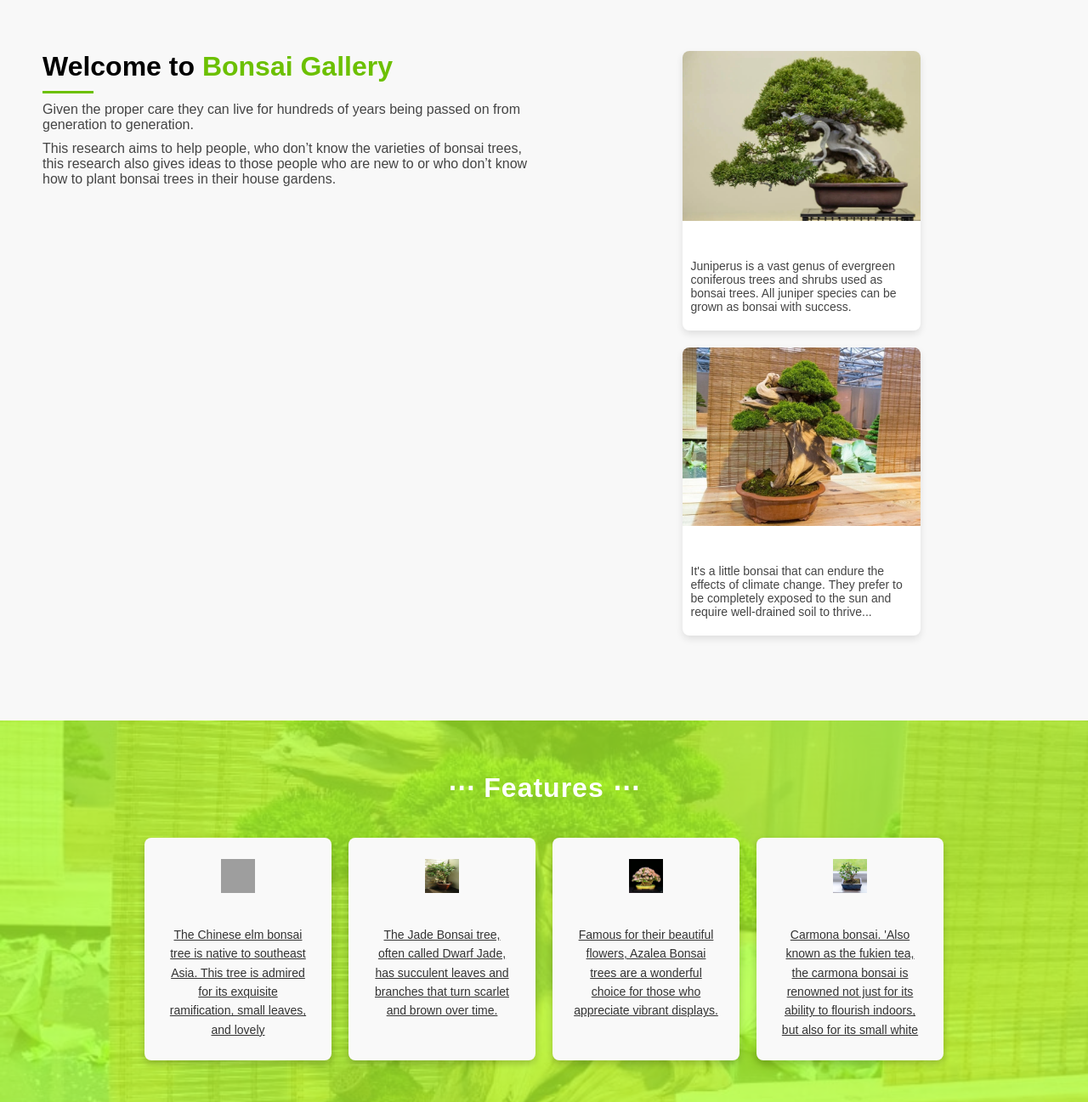
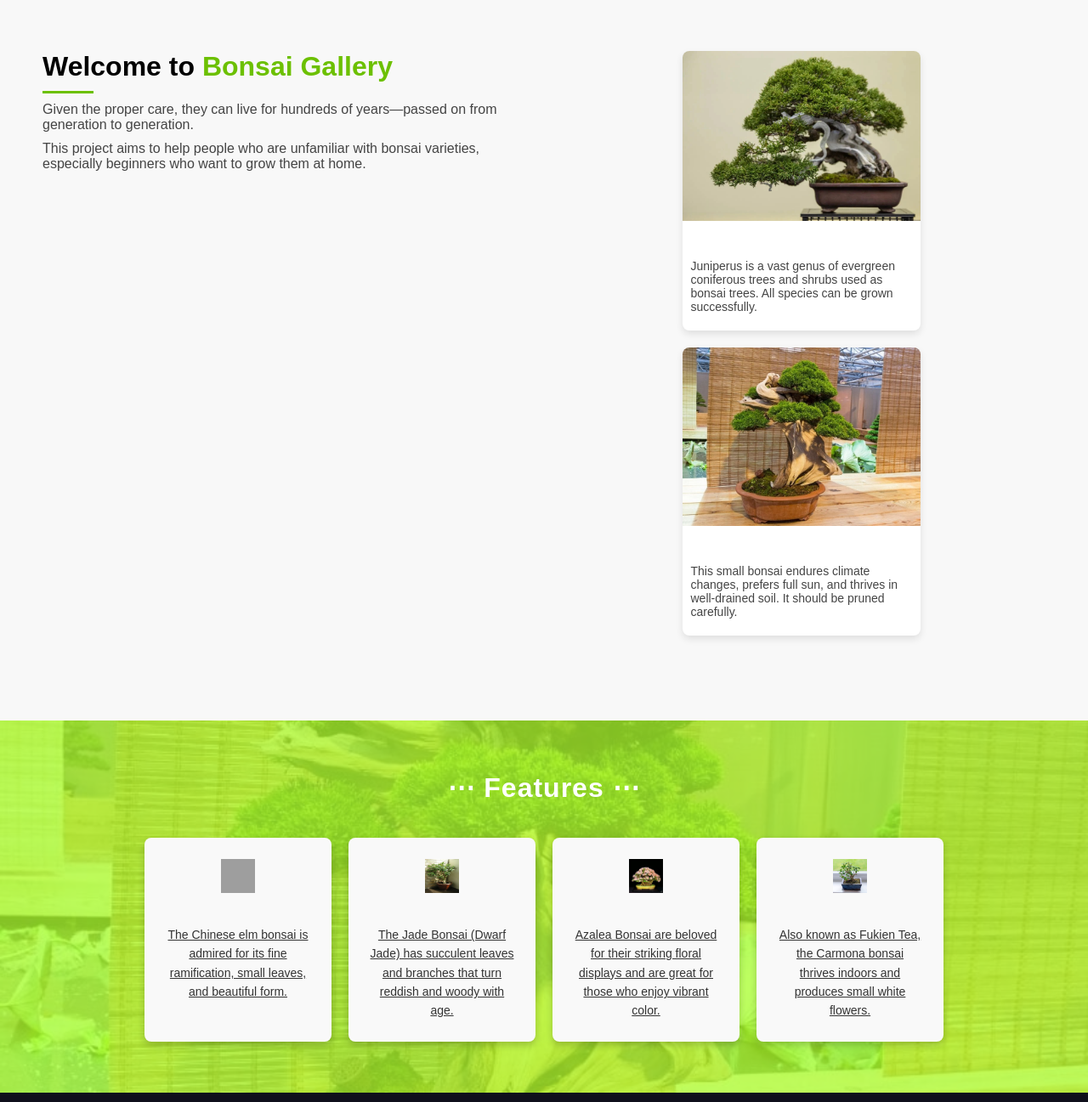
Before and after one commit to KawaiiMatzuGPT/WST-Project, a plain HTML site: page homepage.html in a window 1280 px wide. Shown: the part 920-2217 px from the top of the page at 85% size. Drawn offline with Linux system fonts and the light colour scheme; grey boxes are pictures that could not be loaded.

Commit message:
FINAL 100%

```diff
--- a/homepage.html
+++ b/homepage.html
@@ -5,9 +5,7 @@
   <meta name="viewport" content="width=device-width, initial-scale=1.0"/>
   <link rel="stylesheet" href="homepage.css">
   <link rel="stylesheet" href="gallery.css">
-
   <title>Bonsai Varieties Gallery</title>
-
 </head>
 <body>
 
@@ -19,7 +17,6 @@
       <a href="gallery.html">GALLERY</a>
       <a href="aboutus.html">ABOUT US</a>
       <a href="learn.html">LEARN</a>
-
       <div class="profile-menu">
         <img src="image/raizen.png" alt="Profile" id="profileBtn" class="avatar">
         <div id="dropdownMenu" class="dropdown-content">
@@ -32,9 +29,11 @@
   <section class="hero">
     <div class="hero-content">
       <h1>Design Grows From Nature</h1>
-    <p>Bonsai trees are popular nowadays in social media, Bonsai trees are not genetically dwarfed plants,<br>
-        they are full size trees and are kept small by planting them in small planting pots.</p>
-    <a href="#" class="btn" id="downtoservices">MORE INFO</a>
+      <p>
+        Bonsai trees are popular nowadays in social media. They are not genetically dwarfed plants—
+        they are full-size trees kept small by planting them in small pots.
+      </p>
+      <a href="#services" class="btn" id="downtoservices">MORE INFO</a>
     </div>
   </section>
 
@@ -43,60 +42,56 @@
       <div class="services-text">
         <h2>Welcome to <span>Bonsai Gallery</span></h2>
         <hr style="width: 60px; height: 3px; background: #6cc000; border: none; margin: 10px 0;">
-      <p>Given the proper care they can live for hundreds of years being passed on from generation to generation.</p>
-      <p>This research aims to help people, who don’t know the varieties of bonsai trees, this research also gives ideas to those people who are new to or who don’t know how to plant bonsai trees in their house gardens.</p>
+        <p>Given the proper care, they can live for hundreds of years—passed on from generation to generation.</p>
+        <p>This project aims to help people who are unfamiliar with bonsai varieties, especially beginners who want to grow them at home.</p>
       </div>
+
       <div class="service-boxes">
-
         <a href="juniperchinensis.html" class="service-box">
-        <img src="image/juniperbonsai.jpg" alt="Garden Care">
+          <img src="image/juniperbonsai.jpg" alt="Juniper Bonsai">
           <h3>Juniper Bonsai</h3>
-        <p>Juniperus is a vast genus of evergreen coniferous trees and shrubs used as bonsai trees. All juniper species can be grown as bonsai with success.</p>
+          <p>Juniperus is a vast genus of evergreen coniferous trees and shrubs used as bonsai trees. All species can be grown successfully.</p>
         </a>
 
         <a href="juniper.html" class="service-box">
-        <img src="image/chinesejuniper.jpg" alt="Lawn Care">
+          <img src="image/chinesejuniper.jpg" alt="Chinese Juniper">
           <h3>Chinese Juniper</h3>
-        <p>It's a little bonsai that can endure the effects of climate change. They prefer to be completely exposed to the sun and require well-drained soil to thrive...</p>
+          <p>This small bonsai endures climate changes, prefers full sun, and thrives in well-drained soil. It should be pruned carefully.</p>
         </a>
-
       </div>
     </div>
   </section>
 
-
   <section class="features-section">
     <h2 class="section-title">⋯ Features ⋯</h2>
     <div class="features-container">
-
       <a href="elm.html" class="feature-card">
         <div class="icon">
-        <img src="image/elmbonsai.jpeg" alt="Bonsai Icon 1" class="feature-img" />
+          <img src="image/elmbonsai.jpeg" alt="Chinese Elm Bonsai" class="feature-img" />
         </div>
-      <p>The Chinese elm bonsai tree is native to southeast Asia. This tree is admired for its exquisite ramification, small leaves, and lovely</p>
+        <p>The Chinese elm bonsai is admired for its fine ramification, small leaves, and beautiful form.</p>
       </a>
 
       <a href="jade.html" class="feature-card active">
         <div class="icon">
-        <img src="image/jadeplant.jpg" alt="Bonsai Icon 2" class="feature-img" />
+          <img src="image/jadeplant.jpg" alt="Jade Bonsai" class="feature-img" />
         </div>
-      <p>The Jade Bonsai tree, often called Dwarf Jade, has succulent leaves and branches that turn scarlet and brown over time.</p>
+        <p>The Jade Bonsai (Dwarf Jade) has succulent leaves and branches that turn reddish and woody with age.</p>
       </a>
 
       <a href="azaleabonsai.html" class="feature-card">
         <div class="icon">
-        <img src="image/azaleabonsai.jpg" alt="Bonsai Icon 3" class="feature-img" />
+          <img src="image/azaleabonsai.jpg" alt="Azalea Bonsai" class="feature-img" />
         </div>
-      <p>Famous for their beautiful flowers, Azalea Bonsai trees are a wonderful choice for those who appreciate vibrant displays.</p>
+        <p>Azalea Bonsai are beloved for their striking floral displays and are great for those who enjoy vibrant color.</p>
       </a>
 
       <a href="carmona.html" class="feature-card">
         <div class="icon">
-        <img src="image/carmonabonsai.jpg" alt="Bonsai Icon 4" class="feature-img" />
+          <img src="image/carmonabonsai.jpg" alt="Carmona Bonsai" class="feature-img" />
         </div>
-      <p>Carmona bonsai. 'Also known as the fukien tea, the carmona bonsai is renowned not just for its ability to flourish indoors, but also for its small white</p>
+        <p>Also known as Fukien Tea, the Carmona bonsai thrives indoors and produces small white flowers.</p>
       </a>
-
     </div>
   </section>
 
```
Lines whose indentation alone changed are shown as unchanged.
